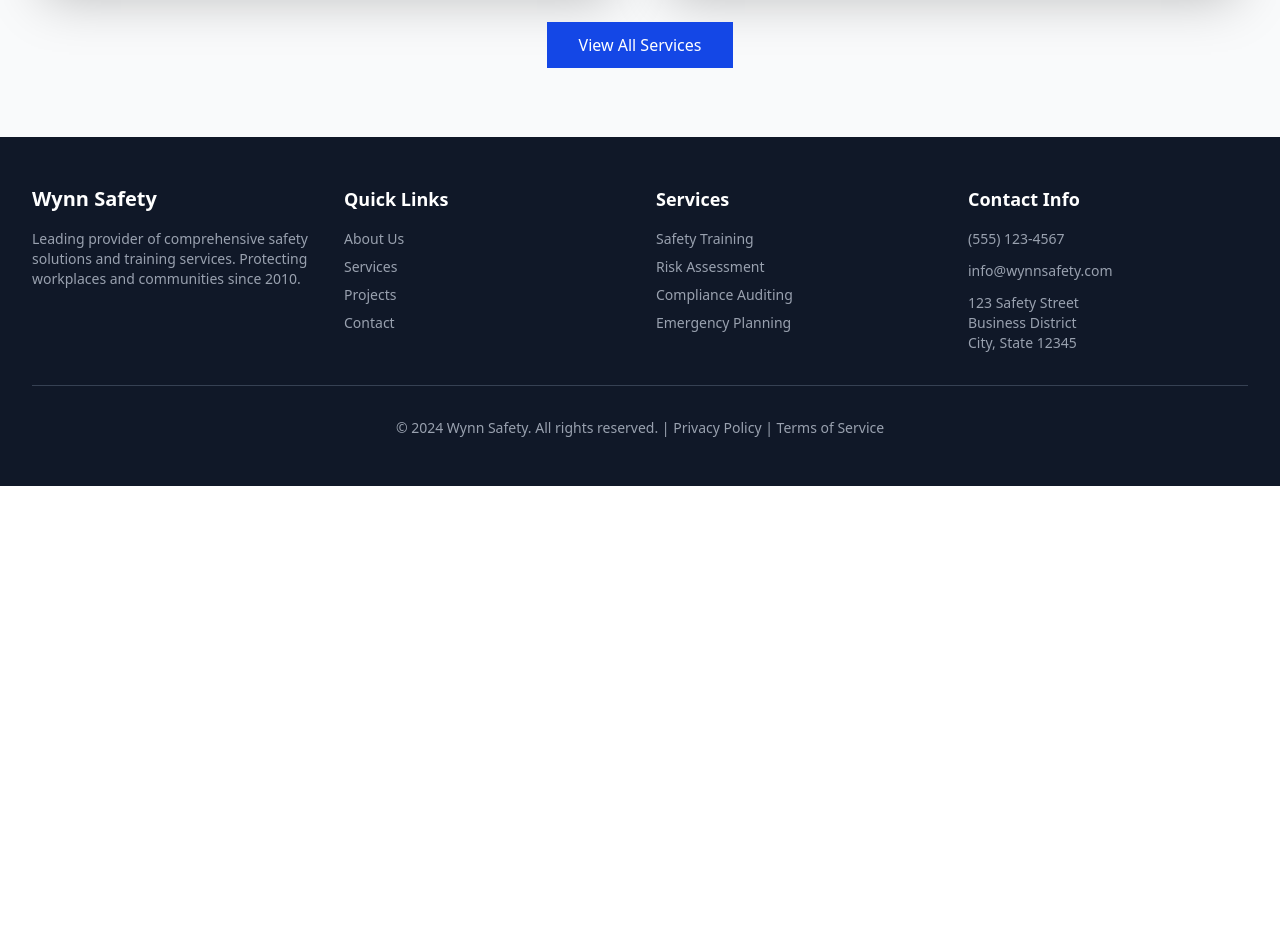
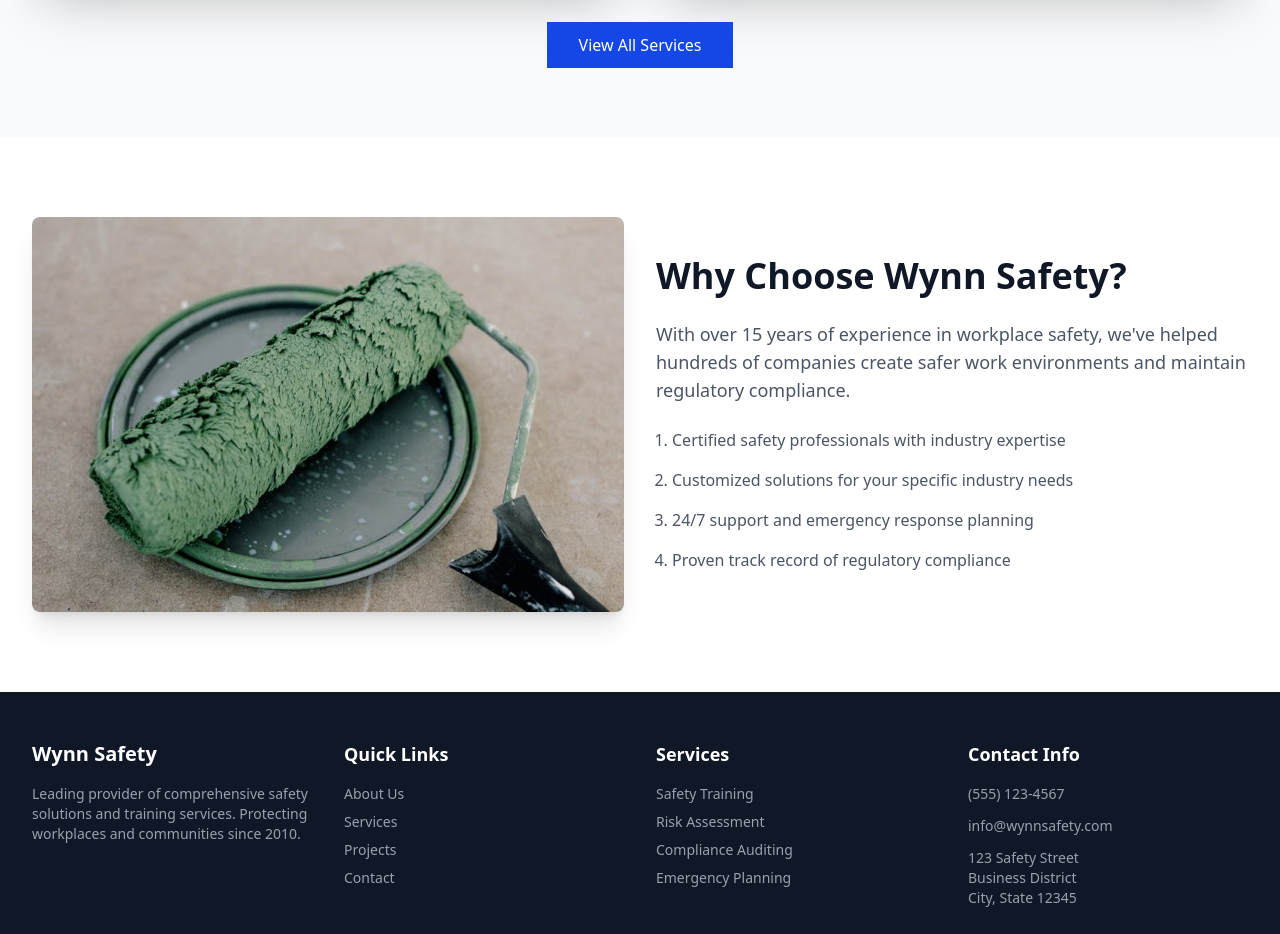
Before and after one commit to sanketm-hub/Next-js, a Next.js app: page / in a window 1280 px wide. Shown: the part 1320-2254 px from the top of the page. Before the commit the page ends 1806 px from the top, so only its background shows below. Built offline with nearby package versions, Linux system fonts and the light colour scheme.

Commit message:
Why Choose section

```diff
--- a/app/page.tsx
+++ b/app/page.tsx
@@ -3,6 +3,7 @@ import Image from "./media/Layer_1.svg";
 import ImageLayer2 from "./media/Layer_2.svg";
 import ImageLayer3 from "./media/Layer_3.svg";
 import ImageLayer4 from "./media/Layer_4.svg";
+import RightImage from "./media/pexels-photo-5691630.jpeg"
 import Link from "next/link";
 
 export default function Home() {
@@ -40,6 +41,7 @@ export default function Home() {
           </div>
         </div>
       </section>
+
       <section className="bg-white py-16">
         <div className="max-w-7xl mx-auto px-4 sm:px-6 lg:px-8">
           <div className="grid grid-cols-1 lg:grid-cols-4 md:grid-cols-2 gap-8">
@@ -62,6 +64,7 @@ export default function Home() {
           </div>
         </div>
       </section>
+
       <section className="bg-gray-50 py-20">
         <div className="max-w-7xl mx-auto mx-auto px-4 sm:px-6 lg:px-8">
           <div className="text-center mb-16">
@@ -135,6 +138,38 @@ export default function Home() {
           </div>
         </div>
       </section>
+
+      <section className="bg-white py-20">
+        <div className="max-w-7xl mx-auto px-4 sm:px-6 lg:px-8">
+            <div className="grid grid-cols-1 lg:grid-cols-2 gap-8 items-center">
+              <div>
+                <img src={RightImage.src} alt="Safety Training Session" className="rounded-lg shadow-xl" />
+              </div>
+              <div className="space-y-6">
+                  <h2 className="text-3xl md:text-4xl font-bold text-gray-900">
+                    Why Choose Wynn Safety?
+                  </h2>
+                  <p className="text-lg text-gray-600">
+                    With over 15 years of experience in workplace safety, we've helped hundreds of companies create safer work environments and maintain regulatory compliance.
+                  </p>
+                  <ol className="space-y-4 text-gray-600 list-decimal px-4">
+                    <li className="text-md">
+                      Certified safety professionals with industry expertise
+                    </li>
+                    <li className="text-md">
+                      Customized solutions for your specific industry needs
+                    </li>
+                    <li className="text-md">
+                      24/7 support and emergency response planning
+                    </li>
+                    <li className="text-md">
+                      Proven track record of regulatory compliance
+                    </li>
+                  </ol>
+              </div>
+            </div>
+        </div>
+      </section>
     </div>
   );
 }
```
Also changed, not shown: app/media/pexels-photo-5691630.jpeg (added).
